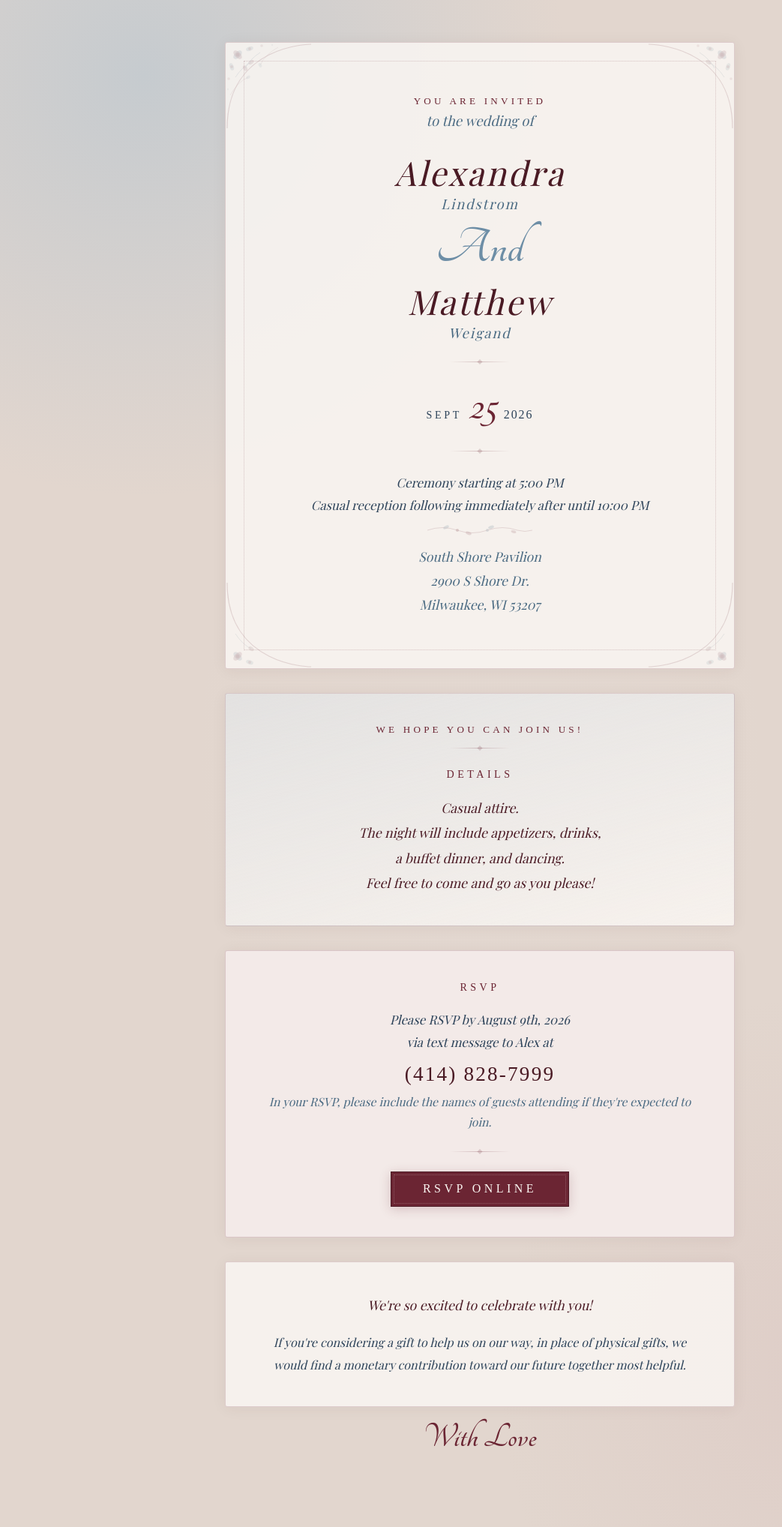
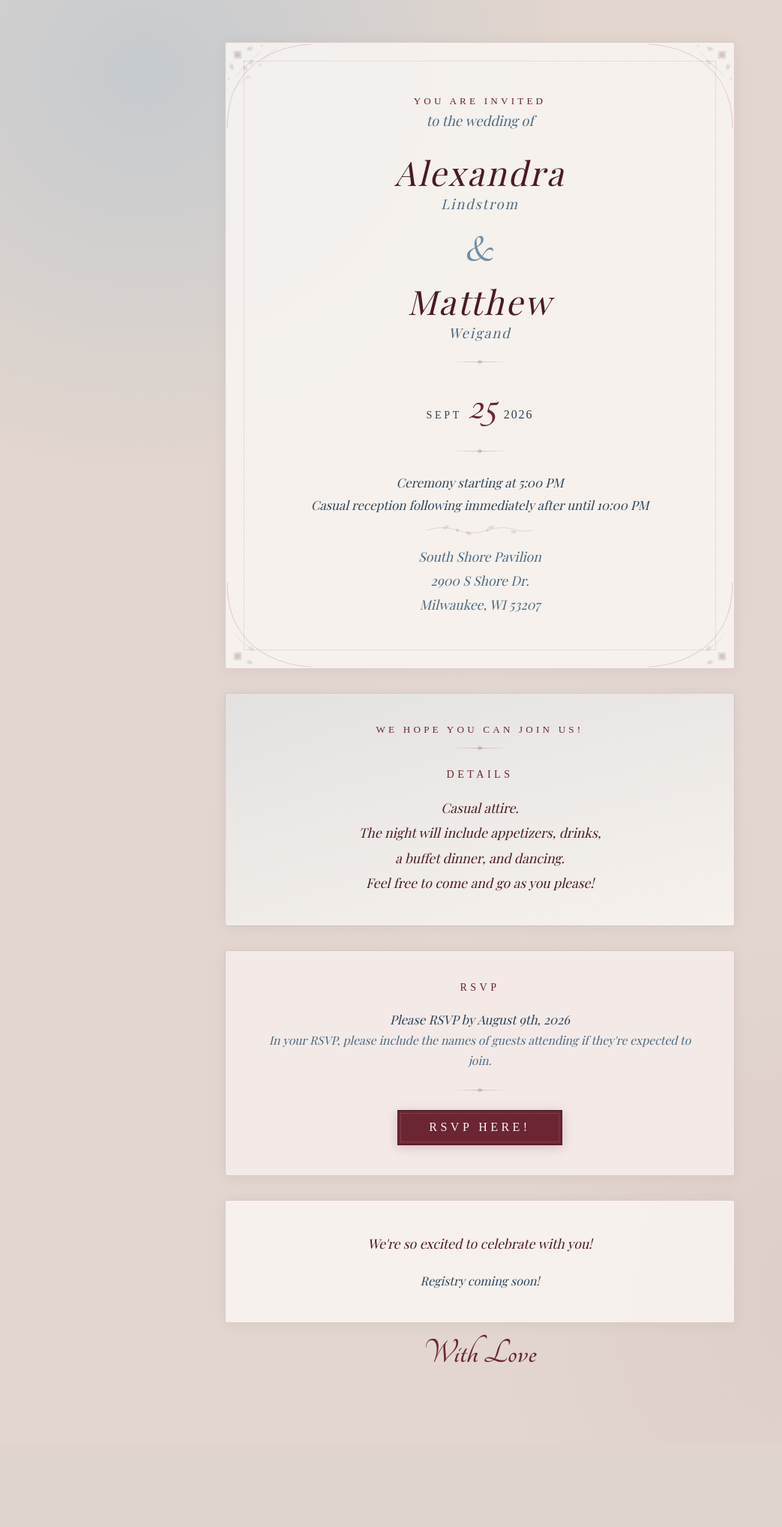
Before and after one commit to dev-holliday/mjw-resume-app, a Django app: template templates/index.html in a window 1280 px wide. Shown: the whole page at 75% size, without its empty margins (0-1043 px from the left). After the commit the page ends 1816 px from the top, so only its background shows below. Run offline with Django 4.2, Linux system fonts and the light colour scheme; the template is opened without the code that fills it, so the values that code supplies are empty; some web fonts are replaced.

Commit message:
Update RSVP details and button text in index.html

```diff
--- a/templates/index.html
+++ b/templates/index.html
@@ -615,7 +615,7 @@
         <div class="name-last">Lindstrom</div>
       </div>
 
-      <span class="script-and">And</span>
+      <span class="script-and">&</span>
 
       <div class="name-block">
         <div class="name-first">Matthew</div>
@@ -675,10 +675,8 @@
     <div class="card-inner">
       <p class="section-title">RSVP</p>
       <p class="rsvp-deadline">
-        Please RSVP by August 9th, 2026<br>
-        via text message to Alex at
+        Please RSVP by August 9th, 2026
       </p>
-      <p class="rsvp-phone">(414) 828-7999</p>
       <p class="rsvp-instruction">
         In your RSVP, please include the names of guests
          attending if they're expected to join.
@@ -689,7 +687,7 @@
       <!-- ✦ RSVP Button ✦ -->
       <div class="rsvp-btn-wrap">
         <button class="rsvp-btn" id="openRsvpBtn" aria-haspopup="dialog">
-          RSVP Online
+          RSVP Here!
         </button>
       </div>
     </div>
@@ -702,9 +700,7 @@
         We're so excited to celebrate with you!
       </p>
       <p class="note-italic">
-        If you're considering a gift to help us on our way,
-        in place of physical gifts, we would find a monetary
-        contribution toward our future together most helpful.
+          Registry coming soon!
       </p>
     </div>
   </article>
```
